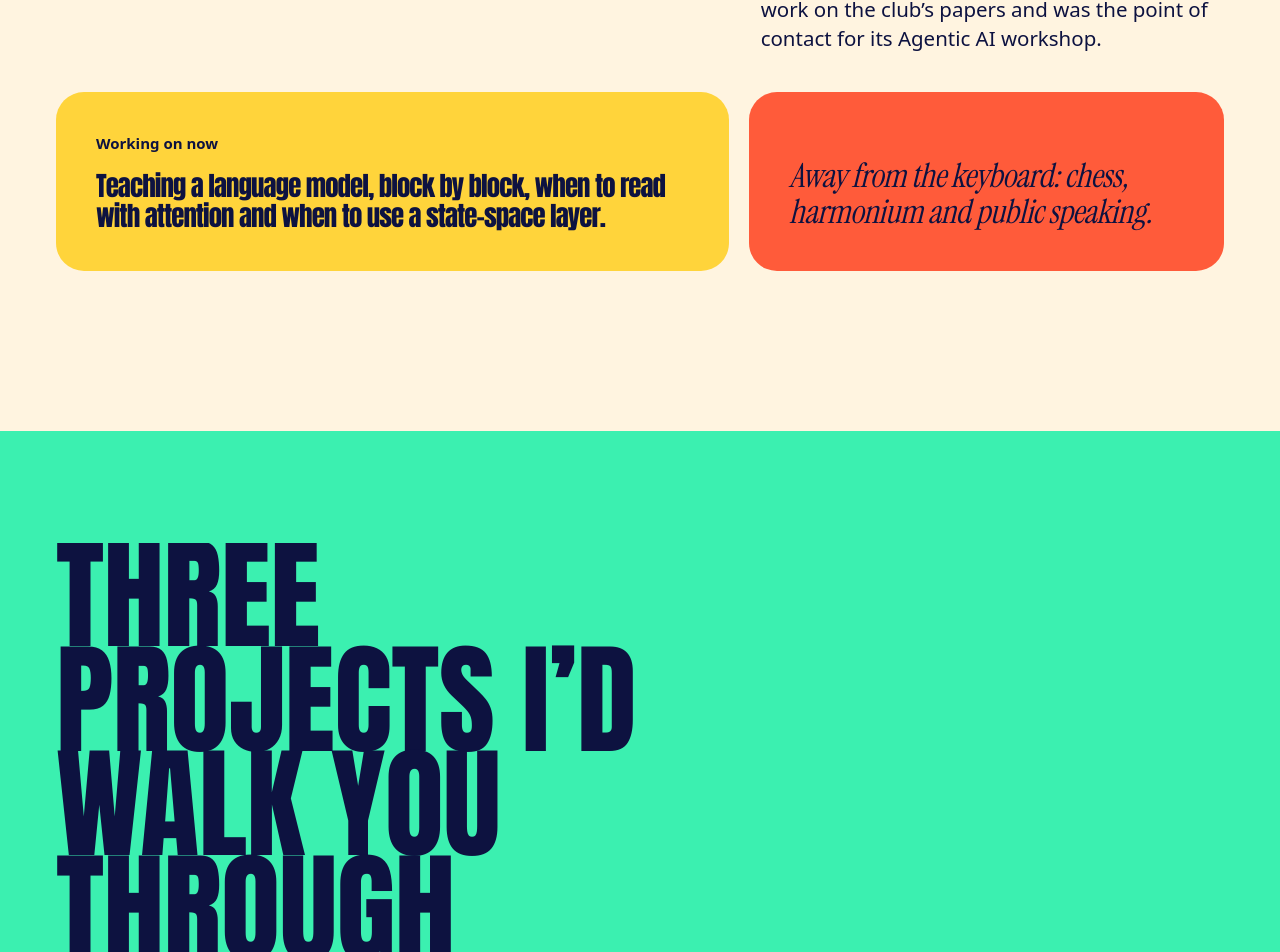
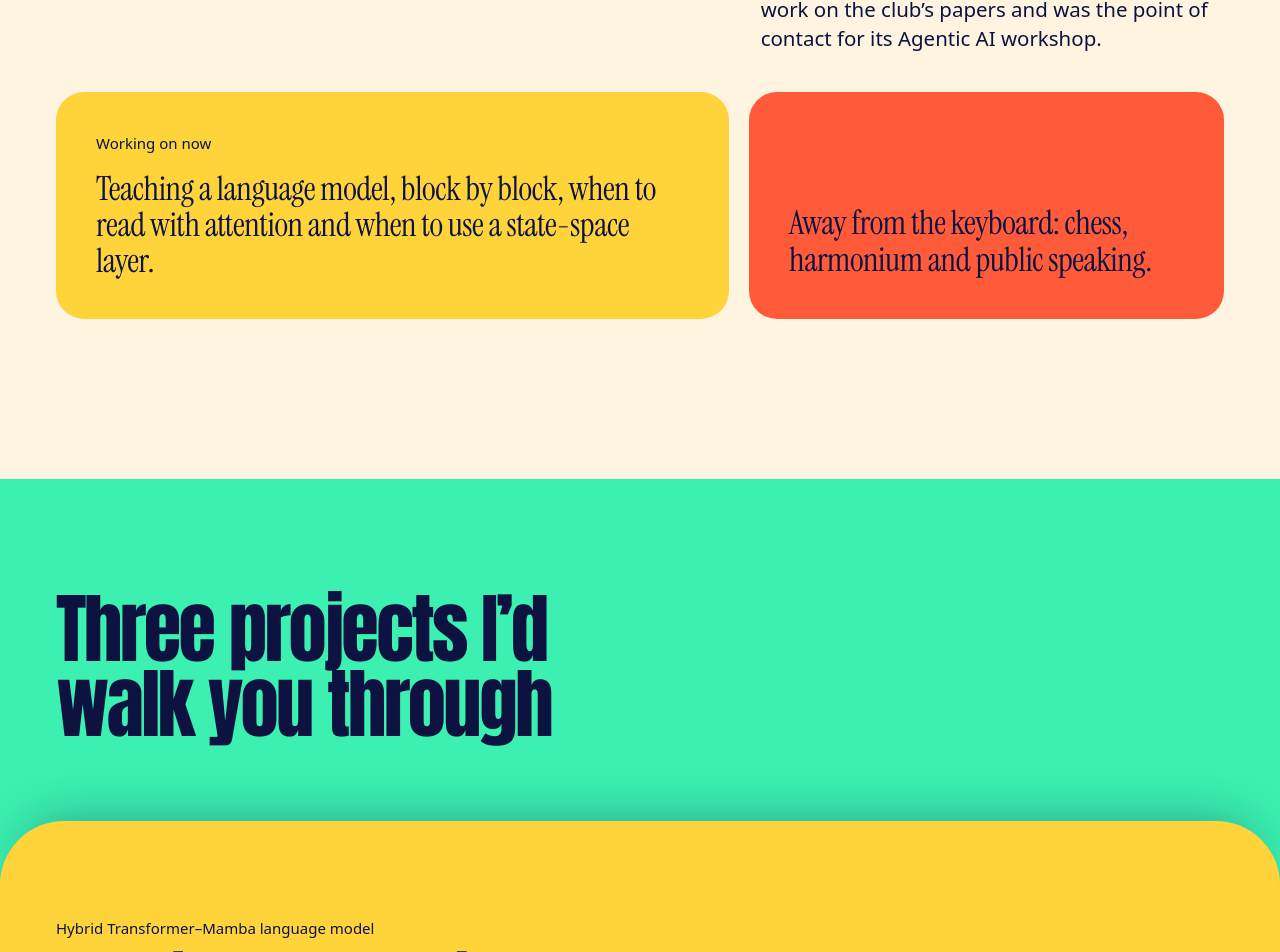
Before and after one commit to parth-garg01/Profile, a React (Vite) app: page / in a window 1280 px wide. Shown: the part 1275-2227 px from the top of the page. Built offline with nearby package versions, Linux system fonts and the light colour scheme; a web font is replaced by a local one.

Commit message:
Use one type voice per section and tone down bold weights

```diff
--- a/src/components/About.jsx
+++ b/src/components/About.jsx
@@ -17,12 +17,12 @@ export default function About() {
         <Reveal className="grid gap-5 md:grid-cols-2 lg:col-span-12 lg:grid-cols-12" y={56}>
           <div className="rounded-[28px] bg-sun p-8 text-ink md:p-10 lg:col-span-7">
             <p className="meta">Working on now</p>
-            <p className="t-wide mt-4 text-[clamp(22px,2.1vw,32px)] leading-[1.12]">
+            <p className="t-serif mt-4 text-[clamp(28px,2.6vw,42px)] leading-[1.08]">
               {about.now}
             </p>
           </div>
           <div className="flex items-end rounded-[28px] bg-coral p-8 md:p-10 lg:col-span-5">
-            <p className="t-serif-i text-[clamp(28px,2.6vw,40px)] leading-[1.1]">{about.outside}</p>
+            <p className="t-serif text-[clamp(28px,2.6vw,40px)] leading-[1.1]">{about.outside}</p>
           </div>
         </Reveal>
       </div>
--- a/src/components/Contact.jsx
+++ b/src/components/Contact.jsx
@@ -16,7 +16,7 @@ function Channel({ label, value, href, download, external }) {
         <span aria-hidden="true" className="absolute inset-0 origin-left scale-x-0 bg-cream transition-transform duration-[650ms] ease-soft group-hover:scale-x-100" />
         <span className="relative flex min-w-0 flex-col transition-colors duration-300 group-hover:text-ink sm:flex-row sm:items-baseline sm:gap-4">
           <span className="text-small text-mist transition-colors duration-300 group-hover:text-ink/70">{label}</span>
-          <span className="truncate text-[18px] font-semibold">{value}</span>
+          <span className="truncate text-[18px] font-medium">{value}</span>
         </span>
         <Icon className="relative shrink-0 transition-all duration-500 ease-soft group-hover:-translate-y-0.5 group-hover:translate-x-0.5 group-hover:text-ink" size={22} aria-hidden="true" />
         {external && <span className="sr-only"> (opens in a new tab)</span>}
--- a/src/components/Hero.jsx
+++ b/src/components/Hero.jsx
@@ -81,7 +81,7 @@ export default function Hero() {
       <div data-hero-band className="on-light bg-pink text-ink">
         <div className="page grid gap-6 py-8 md:grid-cols-12 md:gap-10 md:py-10">
           <div className="md:col-span-5">
-            <p data-hero-rise className="t-serif-i text-[clamp(32px,3.2vw,50px)]">
+            <p data-hero-rise className="t-wide text-[clamp(24px,2.3vw,36px)]" style={{ '--wght': 560 }}>
               {profile.role}
             </p>
             <p data-hero-rise className="mt-3 text-body opacity-80">
--- a/src/components/Papers.jsx
+++ b/src/components/Papers.jsx
@@ -48,7 +48,7 @@ export default function Papers() {
               {paper.publisher}, {paper.year}. {paper.role}.
             </p>
             <h3 className="mt-6 font-serif text-[clamp(30px,3vw,46px)] leading-[1.08]">{paper.title}</h3>
-            <p className="mt-6 text-small font-semibold opacity-75">{paper.venue}</p>
+            <p className="mt-6 text-small opacity-75">{paper.venue}</p>
             <p className="mt-6 max-w-read text-body">{paper.note}</p>
             <div className="mt-auto flex flex-wrap gap-x-6 pt-8">
               <TextLink href={paper.doi}>Read on IEEE Xplore</TextLink>
@@ -59,20 +59,20 @@ export default function Papers() {
           <article className="on-light grid overflow-hidden rounded-[28px] bg-mint text-ink sm:grid-cols-[1fr_auto]">
             <div className="flex flex-col p-8 md:p-12">
               <p className="meta">Patent application, {patent.office}</p>
-              <h3 className="t-poster-sm mt-6 text-[clamp(26px,2.3vw,36px)]">{patent.title}</h3>
+              <h3 className="t-serif mt-6 text-[clamp(30px,2.8vw,44px)] leading-[1.06]">{patent.title}</h3>
               <dl className="mt-8 grid gap-4">
                 <div>
-                  <dt className="text-small font-semibold opacity-70">Application number</dt>
+                  <dt className="text-small opacity-70">Application number</dt>
                   <dd className="mt-1 flex flex-wrap items-center gap-3">
-                    <span className="t-wide text-[clamp(22px,2vw,30px)] tabular-nums">
+                    <span className="t-serif text-[clamp(30px,2.8vw,42px)] tabular-nums">
                       {patent.number}
                     </span>
                     <CopyNumber value={patent.number} />
                   </dd>
                 </div>
                 <div>
-                  <dt className="text-small font-semibold opacity-70">Published</dt>
-                  <dd className="font-semibold">{patent.published}</dd>
+                  <dt className="text-small opacity-70">Published</dt>
+                  <dd>{patent.published}</dd>
                 </div>
               </dl>
               <p className="mt-6 max-w-read text-body">{patent.note}</p>
--- a/src/components/Projects.jsx
+++ b/src/components/Projects.jsx
@@ -29,7 +29,7 @@ function Row({ p }) {
           <span className="block max-w-read text-body">{p.summary}</span>
           <span className="mt-2 block text-small text-mist transition-colors duration-300 group-hover:text-ink/75">{p.stack}</span>
         </span>
-        <span className="relative flex items-start justify-between gap-3 font-semibold transition-colors duration-300 group-hover:text-ink md:flex-col md:items-end">
+        <span className="relative flex items-start justify-between gap-3 font-medium tabular-nums transition-colors duration-300 group-hover:text-ink md:flex-col md:items-end">
           <span>{p.year}</span>
           <ArrowUpRight size={24} aria-hidden="true" className="transition-transform duration-500 ease-soft group-hover:-translate-y-1 group-hover:translate-x-1" />
         </span>
@@ -86,7 +86,7 @@ export default function Projects() {
   return (
     <section id="projects" className="section" aria-labelledby="projects-title">
       <div className="page">
-        <RevealHeading id="projects-title" className="t-wide text-[clamp(40px,5.2vw,84px)]">
+        <RevealHeading id="projects-title" className="t-poster text-[clamp(64px,9vw,148px)]">
           More things I’ve built
         </RevealHeading>
 
@@ -120,7 +120,7 @@ export default function Projects() {
         <div ref={list} className="mt-6">
           {groups.map((g) => (
             <div key={g.cat.id} className="mt-10 first:mt-4">
-              <h3 data-row className="flex items-center gap-3 pb-4 text-small font-semibold">
+              <h3 data-row className="flex items-center gap-3 pb-4 text-small font-medium">
                 <span aria-hidden="true" className="h-3.5 w-10 rounded-full" style={{ background: g.cat.color }} />
                 {g.cat.name}
                 <span className="font-normal text-mist">{g.items.length < g.total ? `1 of ${g.total}` : g.total}</span>
--- a/src/components/Work.jsx
+++ b/src/components/Work.jsx
@@ -19,15 +19,15 @@ function Panel({ p, flip }) {
     >
       <div className="page grid items-center gap-12 pb-24 pt-16 md:pb-32 md:pt-24 lg:grid-cols-12 lg:gap-10">
         <Reveal className={cx('lg:col-span-5', flip && 'lg:order-2 lg:col-start-8')}>
-          <p className="t-serif-i text-[clamp(22px,1.9vw,28px)] leading-tight">{p.kicker}</p>
+          <p className="meta">{p.kicker}</p>
           <h3 className="t-wide mt-3 text-[clamp(40px,4.3vw,70px)]">{p.name}</h3>
           <p className="mt-6 text-lead">{p.summary}</p>
           <p className="mt-4 text-body">{p.detail}</p>
           <dl className="mt-8 grid gap-3 border-t-2 border-ink/15 pt-6">
             {p.facts.map(([k, v]) => (
               <div key={k} className="grid grid-cols-[8rem_1fr] gap-4">
-                <dt className="text-small font-semibold opacity-70">{k}</dt>
-                <dd className="text-small font-semibold">{v}</dd>
+                <dt className="text-small opacity-70">{k}</dt>
+                <dd className="text-small font-medium">{v}</dd>
               </div>
             ))}
           </dl>
@@ -53,7 +53,7 @@ export default function Work() {
     <section id="work" aria-labelledby="work-title">
       <div className="on-light bg-mint text-ink">
         <div className="page pb-28 pt-20 md:pb-36 md:pt-28">
-        <RevealHeading id="work-title" className="t-poster max-w-[12ch] text-[clamp(64px,9.5vw,156px)]">
+        <RevealHeading id="work-title" className="t-wide max-w-[16ch] text-[clamp(44px,6vw,100px)]">
           Three projects I’d walk you through
         </RevealHeading>
         </div>
--- a/src/index.css
+++ b/src/index.css
@@ -90,9 +90,9 @@
   .t-wide {
     @apply font-display;
     --wdth: 140;
-    --wght: 760;
+    --wght: 680;
     font-variation-settings: 'wdth' var(--wdth), 'wght' var(--wght);
-    font-weight: 760;
+    font-weight: 680;
     line-height: 0.98;
     letter-spacing: -0.035em;
   }
@@ -109,7 +109,7 @@
   }
 
   .meta {
-    @apply text-small font-semibold;
+    @apply text-small font-medium;
   }
 
   /* Masked line used by the heading reveal: text slides up from beneath the baseline. */
```
Also changed, not shown: src/components/Experience.jsx (+6 -6 lines).
